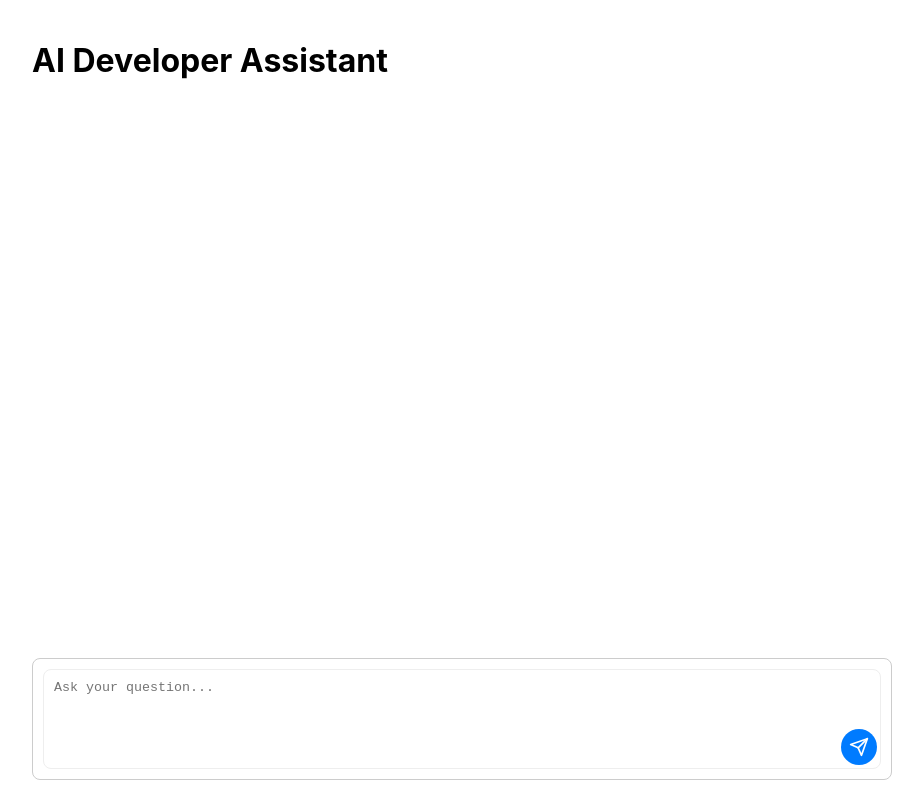
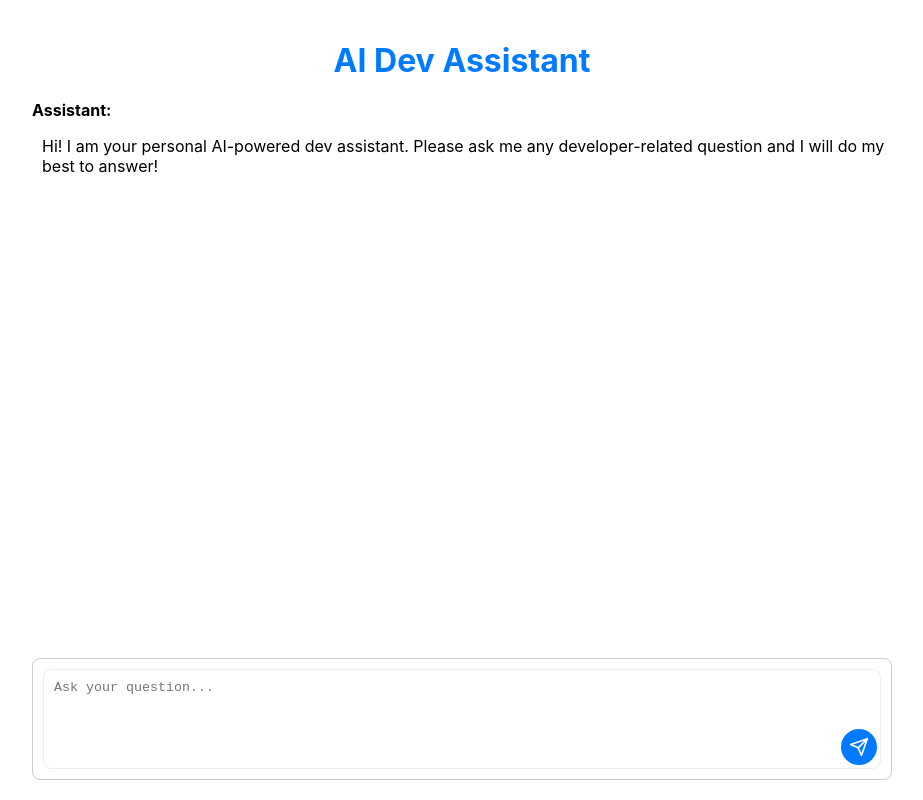
Before and after one commit to dixonjonas/ai-dev-assistant, a React (Create React App) app in the folder frontend/: page / in a window 1280 px wide. Shown: the whole page, without its empty margins (178-1101 px from the left). Built offline with nearby package versions, Linux system fonts and the light colour scheme.

Commit message:
Improved design of frontend

```diff
--- a/frontend/src/App.tsx
+++ b/frontend/src/App.tsx
@@ -1,4 +1,4 @@
-import React, { useState } from 'react';
+import React, { useState, useEffect } from 'react';
 import ReactMarkdown from 'react-markdown';
 import { Prism as SyntaxHighlighter } from 'react-syntax-highlighter';
 import { oneDark } from 'react-syntax-highlighter/dist/esm/styles/prism';
@@ -8,11 +8,28 @@ type Message = {
   content: string;
 };
 
+// Define the initial message content as a constant
+const INITIAL_MESSAGE_CONTENT = "Hi! I am your personal AI-powered dev assistant. " +
+                                "Please ask me any developer-related question and I " +
+                                "will do my best to answer!";
+
 const App: React.FC = () => {
   const [query, setQuery] = useState('');
   const [loading, setLoading] = useState(false);
   const [error, setError] = useState<string | null>(null);
+  // Initialize chatHistory as empty; the initial message will be added via useEffect
   const [chatHistory, setChatHistory] = useState<Message[]>([]);
+
+  // Use useEffect to add the initial message to chatHistory when the component mounts
+  useEffect(() => {
+    const initialMessage: Message = {
+      role: 'assistant',
+      content: INITIAL_MESSAGE_CONTENT,
+    };
+    // Add the initial message as the first message in the history
+    setChatHistory([initialMessage]);
+  }, []); // The empty dependency array [] ensures this effect runs only once on mount
+
 
   const handleSubmit = async () => {
     if (!query.trim()) return; // Don't send empty queries
@@ -22,18 +39,24 @@ const App: React.FC = () => {
 
     const userMessage: Message = { role: 'user', content: query };
     // Add user message and a placeholder for the assistant message immediately
+    // The initial message is already in chatHistory, so append new messages
     setChatHistory((prev) => [...prev, userMessage, { role: 'assistant', content: '' }]);
 
-    setQuery(''); // Clear input immediately after adding user message
+    // Clear input immediately after adding user message
+    setQuery('');
 
     try {
+      // IMPORTANT: Send the history *excluding* the initial message (the first element)
+      // to the backend, as it's just a frontend welcome
+      const historyToSend = chatHistory.slice(1);
+
       const res = await fetch('http://localhost:3001/api/query', {
         method: 'POST',
         headers: {
           'Content-Type': 'application/json',
         },
         body: JSON.stringify({
-          history: chatHistory,
+          history: historyToSend, // Send history excluding the initial message
           query: query,
         }),
       });
@@ -71,8 +94,9 @@ const App: React.FC = () => {
       // If an error occurs, remove the placeholder assistant message
        setChatHistory((prev) => {
           const newHistory = [...prev];
-           if (newHistory.length > 0 && newHistory[newHistory.length - 1].content === '') {
-               newHistory.pop(); // Remove the empty assistant message if streaming failed
+           if (newHistory.length > 0 && newHistory[newHistory.length - 1].content === '' && newHistory.length > 1) {
+               // Only pop if it's the last message AND not the initial welcome message
+               newHistory.pop();
            }
            return newHistory;
        });
@@ -94,7 +118,6 @@ const App: React.FC = () => {
       boxSizing: 'border-box', // Include padding in the height calculation
     }}>
       {/* Define the spinning animation keyframes */}
-      {/* Keep this style block if you haven't defined @keyframes spin elsewhere */}
       <style>
         {`
           @keyframes spin {
@@ -104,7 +127,17 @@ const App: React.FC = () => {
         `}
       </style>
 
-      <h1>AI Developer Assistant</h1>
+      <h1 style={{
+        color: '#007bff', // Use the button's blue color
+        fontSize: '2em', // Make it a bit larger
+        marginBottom: '20px', // Ensure space below the header
+        textAlign: 'center', // Center the text
+      }}>
+        AI Dev Assistant
+      </h1>
+
+      {/* --- REMOVED: The static Initial Assistant Message JSX block is removed --- */}
+
 
       {/* Chat History Container: Occupy available space and be scrollable */}
       <div style={{
@@ -112,6 +145,7 @@ const App: React.FC = () => {
         overflowY: 'auto', // Add scrollbar when content overflows (scrollbar will be on the right of this div)
         paddingBottom: 100, // Add padding at the bottom to prevent content from being hidden by the input area
       }}>
+        {/* This map now includes the initial message because it's in chatHistory */}
         {chatHistory.map((msg, idx) => (
           <div key={idx} style={{ marginBottom: 10 }}>
             <strong>{msg.role === 'user' ? 'You' : 'Assistant'}:</strong>
@@ -189,8 +223,8 @@ const App: React.FC = () => {
            <div style={{
              position: 'absolute', // Position relative to the outer container
              // Adjusted position slightly
-             bottom: 6, // Adjusted from 6
-             right: 6,  // Adjusted from 6
+             bottom: 6, // Adjusted from 6 - reverted to 6, let's trust the math for now
+             right: 6,  // Adjusted from 6 - reverted to 6
              width: 44, // Ring size
              height: 44, // Ring size
              borderRadius: '50%',
@@ -227,7 +261,17 @@ const App: React.FC = () => {
             title={loading ? 'Loading...' : 'Send'}
          >
            {/* Simple Send Icon (SVG) */}
-           <svg xmlns="http://www.w3.org/2000/svg" width="20" height="20" viewBox="0 0 24 24" fill="none" stroke="currentColor" strokeWidth="2" strokeLinecap="round" strokeLinejoin="round">
+           <svg
+              xmlns="http://www.w3.org/2000/svg"
+              width="20"
+              height="20"
+              viewBox="0 0 24 24"
+              fill="none"
+              stroke="currentColor"
+              strokeWidth="2"
+              strokeLinecap="round"
+              strokeLinejoin="round"
+            >
              <line x1="22" y1="2" x2="11" y2="13"></line>
              <polygon points="22 2 15 22 11 13 2 9 22 2"></polygon>
            </svg>
@@ -240,6 +284,6 @@ const App: React.FC = () => {
 
     </div>
   );
-};
+}; // Keep the closing brace for the component
 
 export default App;
```
